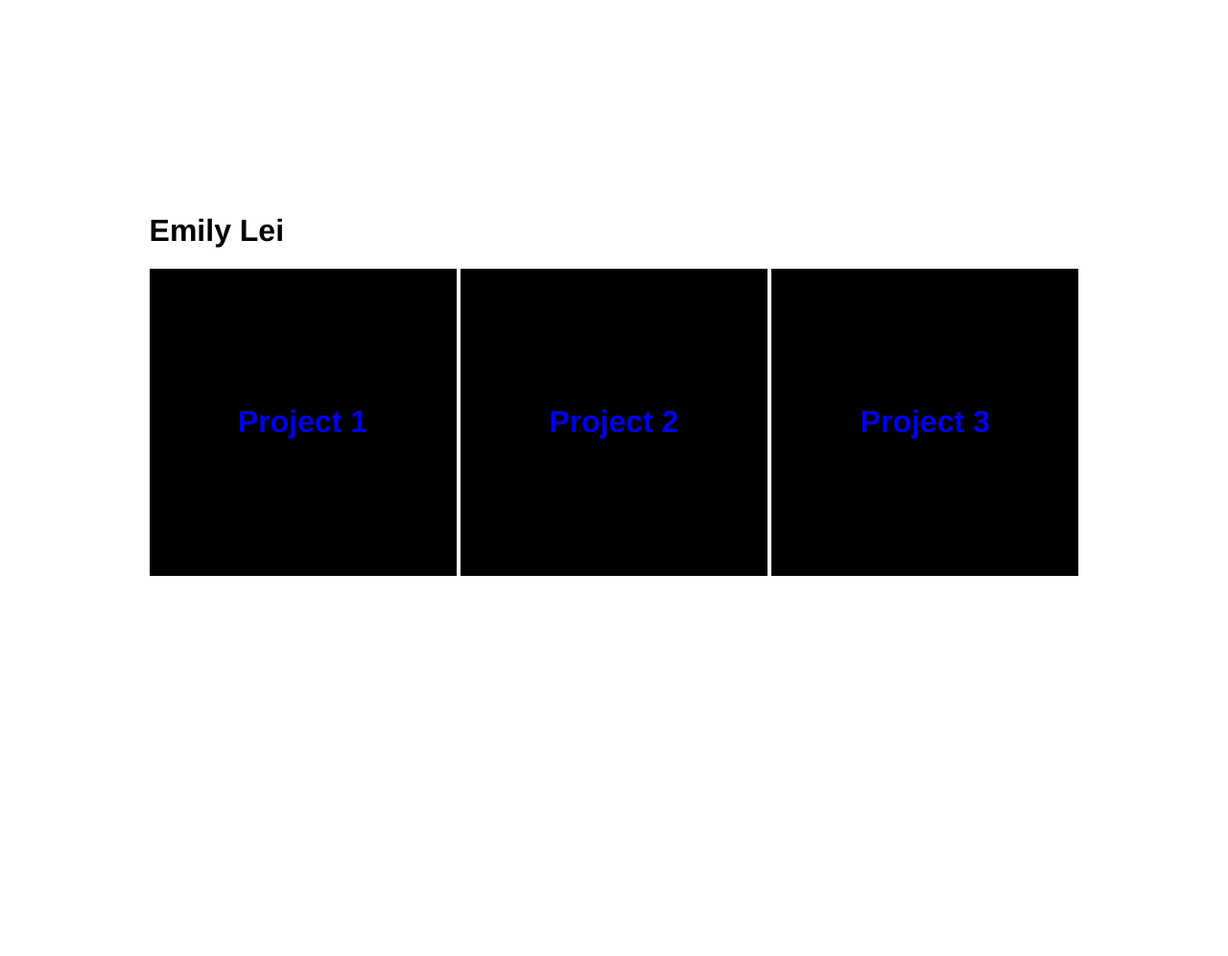
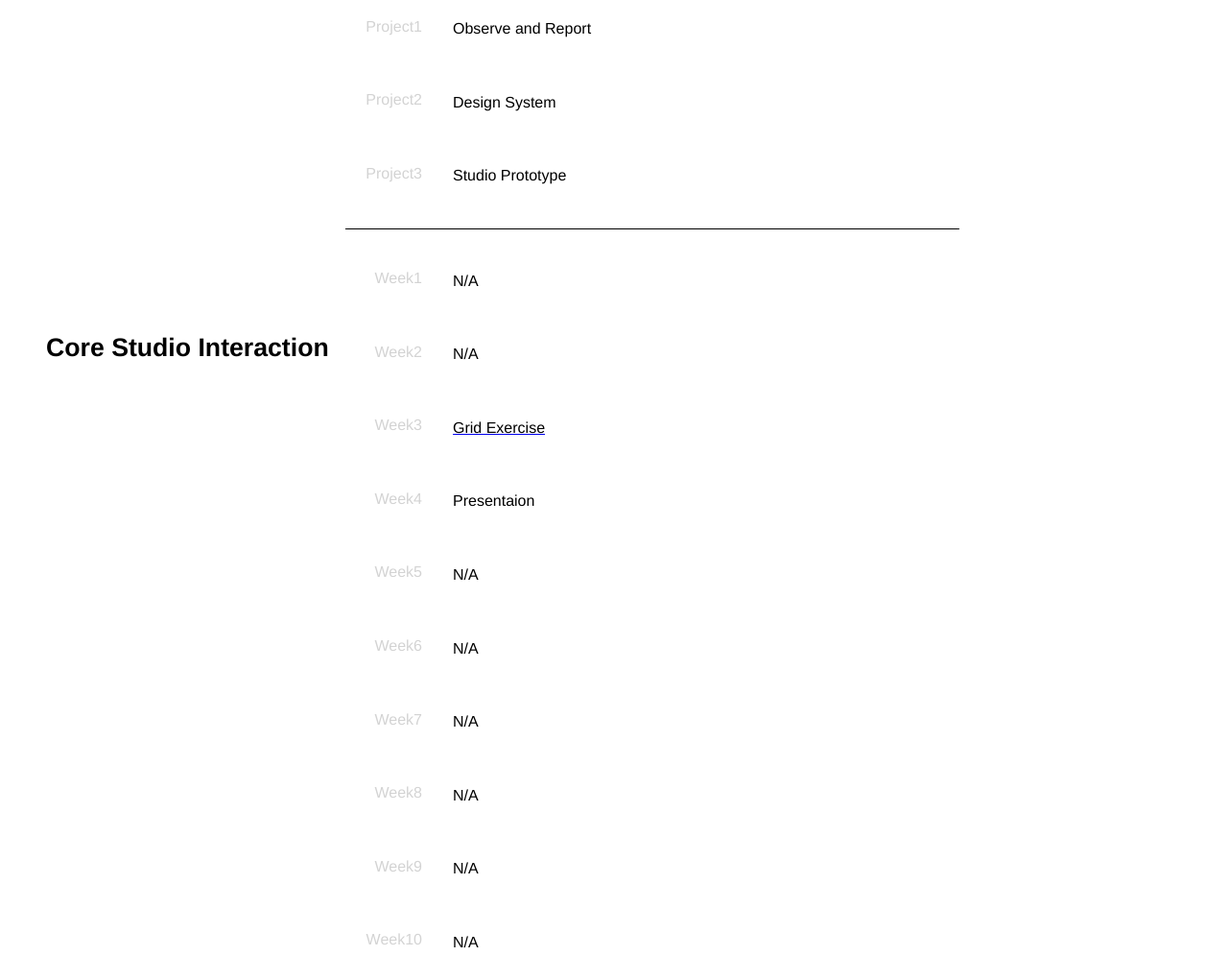
Before and after one commit to emilyleiyy/core-interaction-lab, a plain HTML site: page index.html in a window 1280 px wide. Shown: the whole page at 96% size. Before the commit the page ends 800 px from the top, so only its background shows below. Drawn offline with Linux system fonts and the light colour scheme.

Commit message:
homepage

```diff
--- a/index.html
+++ b/index.html
@@ -3,35 +3,60 @@
 <head>
 	<title>Core Lab Interaction</title>
 	<link rel="stylesheet" type="text/css" href="style.css">
-	<script type="text/javascript" src="main.js"></script>
 </head>
+
 <body>
+		<h3>Core Studio Interaction</h3>
 
-<div class="centered">
+<!-- Projects -->
+		<h1>Project1</h1>
+		<h2>Observe and Report</h2>
 
-	<h1>Emily Lei</h1>
-	<div class='projects'>
-		<!-- Project 1 -->
-		<a href="project1/project1.html">
-			<div class='section'>
-				<h1>Project 1</h1>
-			</div>
-		</a>
-		<!-- Project 2 -->
-		<a href="pages/project2.html">
-			<div class='section'>
-				<h1>Project 2</h1>
-			</div>
-		</a>
-		<!-- Project 3 -->
-		<a href="pages/project3.html">
-			<div class='section'>
-				<h1>Project 3</h1>
-			</div>
-		</a>
-	</div>
+		<h1>Project2</h1>
+		<h2>Design System</h2>
 
-</div>
+		<h1>Project3</h1>
+		<h2>Studio Prototype</h2>
+
+<!-- Deviding -->
+	<div class="devide"></div>
+
+<!-- week sessions -->
+		<h1>Week1</h1>
+		<h2>N/A</h2>
+
+		<h1>Week2</h1>
+		<h2>N/A</h2>
+
+		<h1>Week3</h1>
+		<a href="week3/grid.html"><h2>Grid Exercise</h2></a>
+
+		<h1>Week4</h1>
+		<h2>Presentaion</h2>
+
+		<h1>Week5</h1>
+		<h2>N/A</h2>
+
+		<h1>Week6</h1>
+		<h2>N/A</h2>
+
+		<h1>Week7</h1>
+		<h2>N/A</h2>
+
+		<h1>Week8</h1>
+		<h2>N/A</h2>
+
+		<h1>Week9</h1>
+		<h2>N/A</h2>
+
+		<h1>Week10</h1>
+		<h2>N/A</h2>
+
+
+
+
+
+
 
 </body>
 </html>
--- a/style.css
+++ b/style.css
@@ -1,35 +1,45 @@
-body, html {
-	font-family:'Helvetica Neue', sans-serif;
-	top:0;
-	left:0;
-	margin:0;
-	width:100%;
-	height:100vh;
-	display: flex;
-	align-items: center;
-	justify-content: center;
-}
-.center{
-
-}
-h1 {
-
-}
-a{
-	text-decoration: none;
+body{
+	font-family: Helvetica, sans-serif;
+	display: grid;
+	grid-template-columns: 20em 5em auto auto;
+	grid-auto-rows: min-content;
+	grid-gap: 2rem;
 }
 
-.section {
-width: 20em;
-height: 20em;
-background-color: black;
-display: inline-flex;
-align-items: center;
-justify-content: center;
-transition: 0.5s ease-in-out;
+.devide{
+	border-bottom: 1px solid black;
+	width: 40rem;
+	grid-column: 2/5;
+	grid-row: 4;
 }
 
-.section:hover{
-	color: white;
-	background-color: #666666;
+h1{
+	color: lightgrey;
+	font-weight: lighter;
+	font-size: 12pt;
+	text-align: right;
+	grid-column: 2;
+	grid-row: auto;
 }
+
+h2{
+	color: black;
+	font-weight: lighter;
+	font-size: 12pt;
+	grid-column: 3;
+	grid-row: auto;
+}
+h2:hover{
+	background-color: lightgrey;
+	height: 1rem;
+}
+
+h3{
+	position: fixed;
+	left: 3rem;
+	top: 20rem;
+	font-size: 20pt;
+	align-items: flex-start;
+	flex-direction: row;
+	justify-content: space-between;
+}
```
Also changed, not shown: week3/grid.html (renamed from project1/project1.html, +1 -1 lines), week3/assets/1.jpg (renamed from project1/assets/1.jpg), week3/assets/10.jpg (renamed from project1/assets/10.jpg), week3/assets/2.jpg (renamed from project1/assets/2.jpg), week3/assets/3.jpg (renamed from project1/assets/3.jpg), week3/assets/4.jpg (renamed from project1/assets/4.jpg), week3/assets/5.jpg (renamed from project1/assets/5.jpg), week3/assets/6.jpg (renamed from project1/assets/6.jpg), week3/assets/7.jpg (renamed from project1/assets/7.jpg), week3/assets/8.jpg (renamed from project1/assets/8.jpg), week3/assets/9.jpg (renamed from project1/assets/9.jpg), week3/assets/designer.jpg (renamed from project1/assets/designer.jpg), week3/style.css (renamed from project1/style.css), 5 other files.
